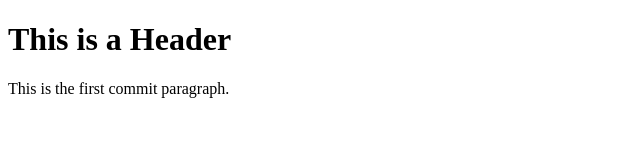
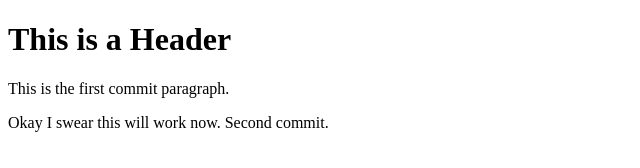
Before and after one commit to vcfratts/git-test, a plain HTML site: page index.html in a window 1280 px wide. Shown: the whole page, without its empty margins (0-640 px from the left). Drawn offline with Linux system fonts and the light colour scheme.

Commit message:
Third commit

```diff
--- a/index.html
+++ b/index.html
@@ -4,5 +4,7 @@
         <h1>This is a Header</h1>
         <p> This is the first commit paragraph.
         </p>
+        <p> Okay I swear this will work now. Second commit.
+        </p>
     </body>
 </html>
```
